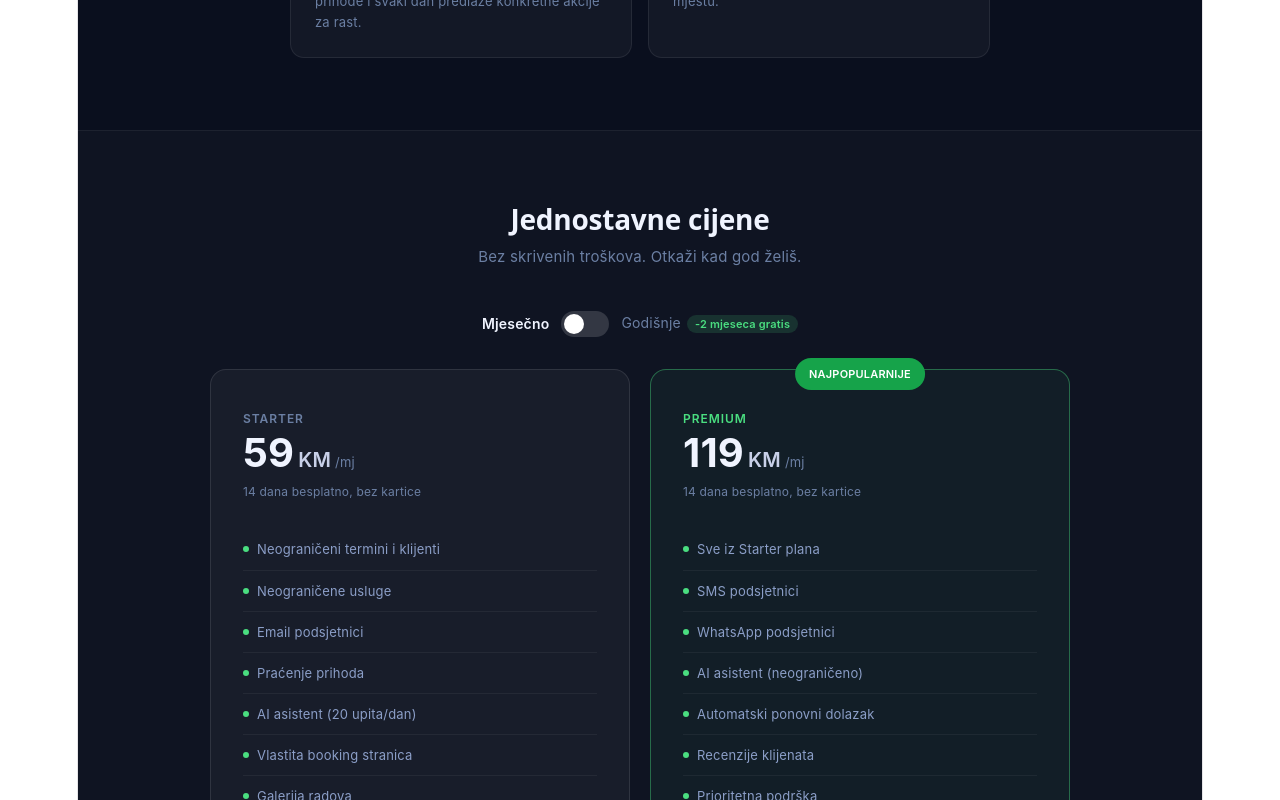
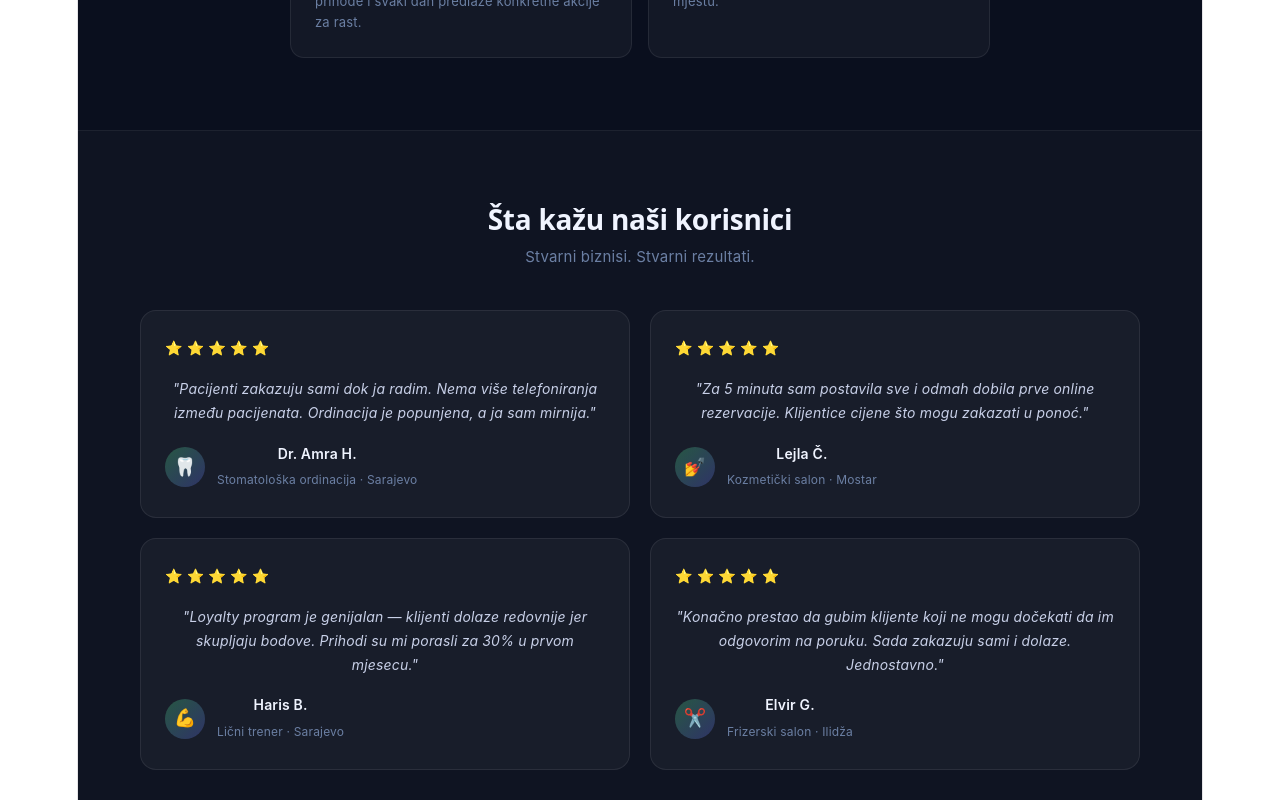
Before and after one commit to adijatadjogo91-cloud/termini-frontend, a React (Vite) app: page / in a window 1280 px wide. Shown: the part 3760-4560 px from the top of the page. Built offline with nearby package versions, Linux system fonts and the light colour scheme.

Commit message:
Landing - testimonijali ispravka

```diff
--- a/src/pages/Landing.jsx
+++ b/src/pages/Landing.jsx
@@ -125,6 +125,37 @@ export default function Landing() {
     { problem: 'Dvostruko zakazivanje i zabune', rjesenje: 'Automatska provjera slobodnih termina' },
     { problem: 'Klijenti zaboravljaju termine', rjesenje: 'Automatski email podsjetnici' },
     { problem: 'Ne znate koliko ste zaradili', rjesenje: 'Dashboard sa prihodima u realnom vremenu' },
+  ];
+
+  const testimonijali = [
+    {
+      ime: 'Dr. Amra H.',
+      biznis: 'Stomatološka ordinacija',
+      grad: 'Sarajevo',
+      ikona: '🦷',
+      tekst: 'Pacijenti zakazuju sami dok ja radim. Nema više telefoniranja između pacijenata. Ordinacija je popunjena, a ja sam mirnija.'
+    },
+    {
+      ime: 'Lejla Č.',
+      biznis: 'Kozmetički salon',
+      grad: 'Mostar',
+      ikona: '💅',
+      tekst: 'Za 5 minuta sam postavila sve i odmah dobila prve online rezervacije. Klijentice cijene što mogu zakazati u ponoć.'
+    },
+    {
+      ime: 'Haris B.',
+      biznis: 'Lični trener',
+      grad: 'Sarajevo',
+      ikona: '💪',
+      tekst: 'Loyalty program je genijalan — klijenti dolaze redovnije jer skupljaju bodove. Prihodi su mi porasli za 30% u prvom mjesecu.'
+    },
+    {
+      ime: 'Elvir G.',
+      biznis: 'Frizerski salon',
+      grad: 'Ilidža',
+      ikona: '✂️',
+      tekst: 'Konačno prestao da gubim klijente koji ne mogu dočekati da im odgovorim na poruku. Sada zakazuju sami i dolaze. Jednostavno.'
+    },
   ];
 
   const starterFeatures = [
@@ -366,8 +397,49 @@ export default function Landing() {
         </div>
       </section>
 
+      {/* Social proof — Testimonijali */}
+      <section style={{ padding: mob ? '56px 1.5rem' : '72px 2rem', background: 'rgba(255,255,255,0.02)', borderTop: '1px solid rgba(255,255,255,0.06)' }}>
+        <div style={{ maxWidth: '1000px', margin: '0 auto' }}>
+          <h2 style={styles.sectionTitle}>Šta kažu naši korisnici</h2>
+          <p style={styles.sectionSub}>Stvarni biznisi. Stvarni rezultati.</p>
+          <div style={{ display: 'grid', gridTemplateColumns: mob ? '1fr' : 'repeat(2, 1fr)', gap: '20px' }}>
+            {testimonijali.map((r, i) => (
+              <div key={i} style={{
+                background: 'rgba(255,255,255,0.04)',
+                border: '1px solid rgba(255,255,255,0.08)',
+                borderRadius: '16px', padding: '24px',
+                display: 'flex', flexDirection: 'column', gap: '16px'
+              }}>
+                <div style={{ display: 'flex', gap: '4px' }}>
+                  {[1,2,3,4,5].map(s => (
+                    <span key={s} style={{ fontSize: '14px', color: '#fbbf24' }}>⭐</span>
+                  ))}
+                </div>
+                <p style={{ fontSize: '14px', color: '#c8d0e8', lineHeight: '1.7', margin: 0, fontStyle: 'italic' }}>
+                  "{r.tekst}"
+                </p>
+                <div style={{ display: 'flex', alignItems: 'center', gap: '12px', marginTop: 'auto' }}>
+                  <div style={{
+                    width: '40px', height: '40px', borderRadius: '50%',
+                    background: 'linear-gradient(135deg, rgba(74,222,128,0.3), rgba(99,102,241,0.3))',
+                    display: 'flex', alignItems: 'center', justifyContent: 'center',
+                    fontSize: '18px', flexShrink: 0
+                  }}>
+                    {r.ikona}
+                  </div>
+                  <div>
+                    <p style={{ fontSize: '14px', fontWeight: '600', color: '#f0f4ff', margin: 0 }}>{r.ime}</p>
+                    <p style={{ fontSize: '12px', color: '#6b7fa3', margin: 0 }}>{r.biznis} · {r.grad}</p>
+                  </div>
+                </div>
+              </div>
+            ))}
+          </div>
+        </div>
+      </section>
+
       {/* Cijene */}
-      <section style={{ padding: mob ? '56px 1.5rem' : '72px 2rem', background: 'rgba(255,255,255,0.02)', borderTop: '1px solid rgba(255,255,255,0.06)' }}>
+      <section style={{ padding: mob ? '56px 1.5rem' : '72px 2rem', borderTop: '1px solid rgba(255,255,255,0.06)' }}>
         <div style={{ maxWidth: '860px', margin: '0 auto' }}>
           <h2 style={styles.sectionTitle}>Jednostavne cijene</h2>
           <p style={styles.sectionSub}>Bez skrivenih troškova. Otkaži kad god želiš.</p>
@@ -375,14 +447,11 @@ export default function Landing() {
           {/* Toggle mjesečno/godišnje */}
           <div style={{ display: 'flex', justifyContent: 'center', alignItems: 'center', gap: '12px', marginBottom: '32px' }}>
             <span style={{ fontSize: '14px', color: !godisnji ? '#f0f4ff' : '#6b7fa3', fontWeight: !godisnji ? '600' : '400' }}>Mjesečno</span>
-            <div
-              onClick={() => setGodisnji(!godisnji)}
-              style={{
-                width: '48px', height: '26px', borderRadius: '13px',
-                background: godisnji ? '#16a34a' : 'rgba(255,255,255,0.15)',
-                cursor: 'pointer', position: 'relative', transition: 'background 0.2s'
-              }}
-            >
+            <div onClick={() => setGodisnji(!godisnji)} style={{
+              width: '48px', height: '26px', borderRadius: '13px',
+              background: godisnji ? '#16a34a' : 'rgba(255,255,255,0.15)',
+              cursor: 'pointer', position: 'relative', transition: 'background 0.2s'
+            }}>
               <div style={{
                 width: '20px', height: '20px', borderRadius: '50%', background: 'white',
                 position: 'absolute', top: '3px',
@@ -407,9 +476,7 @@ export default function Landing() {
                 <span style={{ fontSize: '20px', fontWeight: '600', color: '#c8d0e8' }}>KM</span>
                 <span style={{ fontSize: '13px', color: '#6b7fa3' }}>{godisnji ? '/god' : '/mj'}</span>
               </div>
-              {godisnji && (
-                <p style={{ fontSize: '12px', color: '#4ade80', marginBottom: '4px' }}>Uštedite 209 KM godišnje!</p>
-              )}
+              {godisnji && <p style={{ fontSize: '12px', color: '#4ade80', marginBottom: '4px' }}>Uštedite 209 KM godišnje!</p>}
               <p style={{ fontSize: '12px', color: '#6b7fa3', marginBottom: '24px' }}>14 dana besplatno, bez kartice</p>
               <div style={{ marginBottom: '28px' }}>
                 {starterFeatures.map((s, i) => (
@@ -432,9 +499,7 @@ export default function Landing() {
                 <span style={{ fontSize: '20px', fontWeight: '600', color: '#c8d0e8' }}>KM</span>
                 <span style={{ fontSize: '13px', color: '#6b7fa3' }}>{godisnji ? '/god' : '/mj'}</span>
               </div>
-              {godisnji && (
-                <p style={{ fontSize: '12px', color: '#4ade80', marginBottom: '4px' }}>Uštedite 429 KM godišnje!</p>
-              )}
+              {godisnji && <p style={{ fontSize: '12px', color: '#4ade80', marginBottom: '4px' }}>Uštedite 429 KM godišnje!</p>}
               <p style={{ fontSize: '12px', color: '#6b7fa3', marginBottom: '24px' }}>14 dana besplatno, bez kartice</p>
               <div style={{ marginBottom: '28px' }}>
                 {premiumFeatures.map((s, i) => (
@@ -451,7 +516,7 @@ export default function Landing() {
       </section>
 
       {/* FAQ */}
-      <section style={{ padding: mob ? '56px 1.5rem' : '72px 2rem', borderTop: '1px solid rgba(255,255,255,0.06)' }}>
+      <section style={{ padding: mob ? '56px 1.5rem' : '72px 2rem', background: 'rgba(255,255,255,0.02)', borderTop: '1px solid rgba(255,255,255,0.06)' }}>
         <div style={{ maxWidth: '700px', margin: '0 auto' }}>
           <h2 style={styles.sectionTitle}>Često postavljana pitanja</h2>
           <p style={styles.sectionSub}>Sve što trebate znati prije nego počnete.</p>
@@ -477,7 +542,7 @@ export default function Landing() {
       </section>
 
       {/* CTA */}
-      <section style={{ padding: mob ? '56px 1.5rem' : '72px 2rem', textAlign: 'center', background: 'rgba(255,255,255,0.02)', borderTop: '1px solid rgba(255,255,255,0.06)' }}>
+      <section style={{ padding: mob ? '56px 1.5rem' : '72px 2rem', textAlign: 'center', borderTop: '1px solid rgba(255,255,255,0.06)' }}>
         <div style={{ maxWidth: '600px', margin: '0 auto' }}>
           <div style={{ fontSize: '48px', marginBottom: '16px' }}>🚀</div>
           <h2 style={{ ...styles.sectionTitle, marginBottom: '16px' }}>
@@ -500,7 +565,7 @@ export default function Landing() {
               <div style={{ background: '#0d1628', borderRadius: '16px', padding: '12px', fontSize: '11px' }}>
                 <div style={{ textAlign: 'center', marginBottom: '10px' }}>
                   <div style={{ width: '32px', height: '32px', borderRadius: '50%', background: 'rgba(74,222,128,0.2)', margin: '0 auto 6px', display: 'flex', alignItems: 'center', justifyContent: 'center', fontSize: '16px' }}>🦷</div>
-                  <p style={{ color: '#f0f4ff', fontWeight: '700', margin: 0, fontSize: '11px' }}>Dr. Amra Hodžić</p>
+                  <p style={{ color: '#f0f4ff', fontWeight: '700', margin: 0, fontSize: '11px' }}>Dr. Amra H.</p>
                   <p style={{ color: '#4ade80', margin: '2px 0 0', fontSize: '10px' }}>📍 Sarajevo</p>
                 </div>
                 <div style={{ borderTop: '1px solid rgba(255,255,255,0.08)', paddingTop: '8px', marginBottom: '8px' }}>
```
